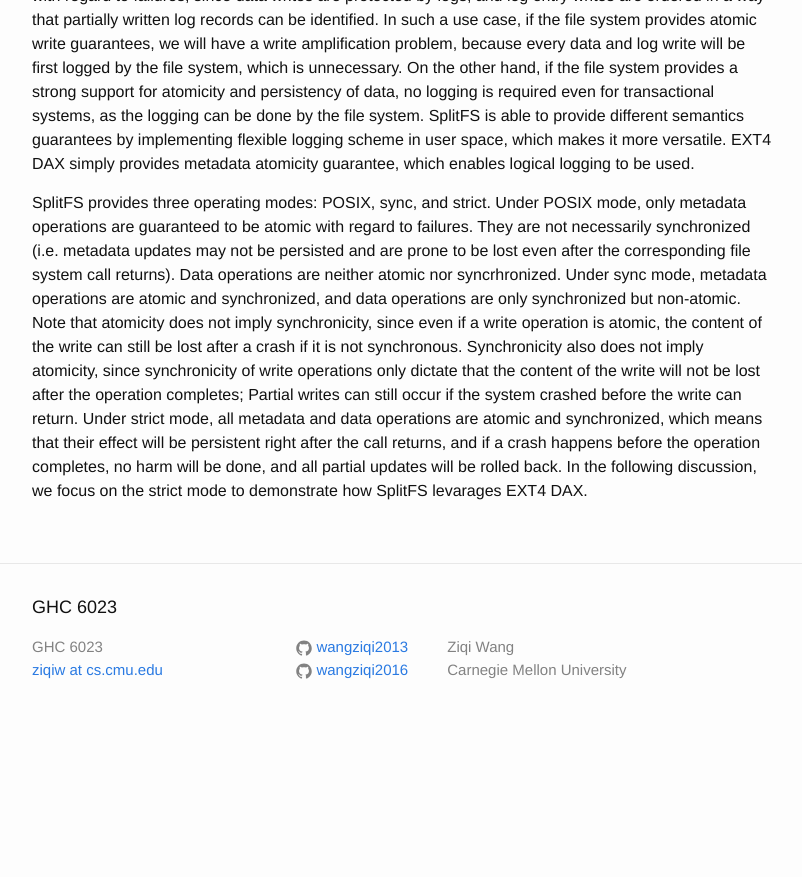
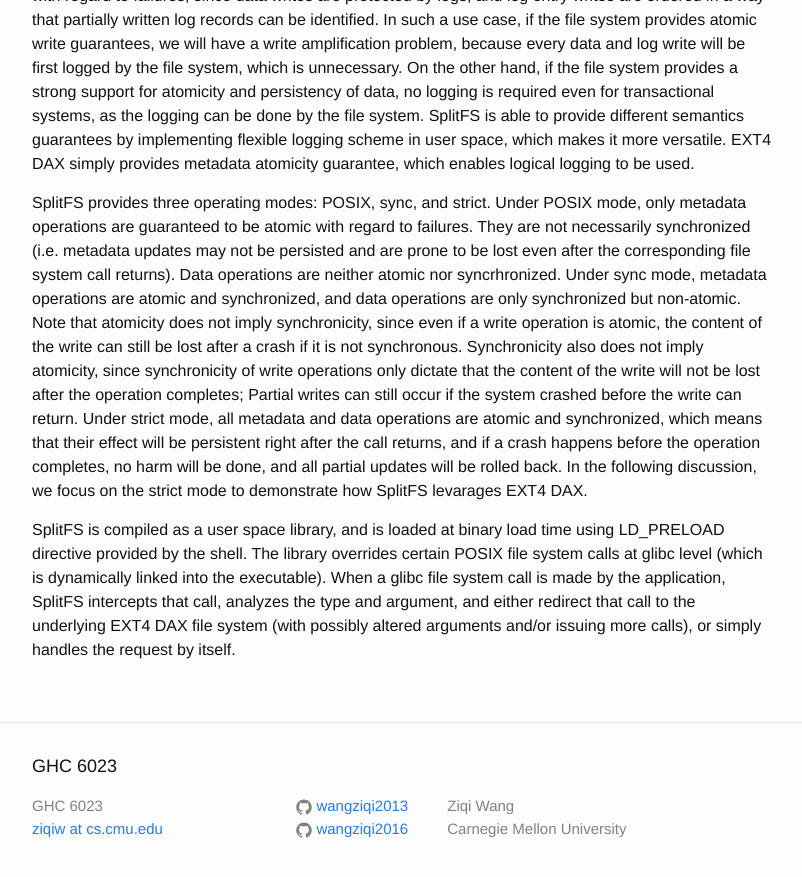
Before and after one commit to wangziqi2013/wangziqi2013.github.io, a Jekyll site: the page built from _posts/2019-11-20-splitfs.markdown, in a window 1280 px wide and 900 px high, scrolled down 1153 px. Shown: the top 877 px of the window, without its empty margins (238-1040 px from the left). Built offline with Jekyll 4.4.1, drawn with Linux system fonts in a browser that asks for light colours; before the commit the page ends 1894 px from its top, so only the background shows below that.

Commit message:
Adding user space lib

```diff
--- a/_posts/2019-11-20-splitfs.markdown
+++ b/_posts/2019-11-20-splitfs.markdown
@@ -59,3 +59,9 @@ and data operations are atomic and synchronized, which means that their effect w
 call returns, and if a crash happens before the operation completes, no harm will be done, and all partial updates
 will be rolled back. In the following discussion, we focus on the strict mode to demonstrate how SplitFS levarages
 EXT4 DAX.
+
+SplitFS is compiled as a user space library, and is loaded at binary load time using LD\_PRELOAD directive provided
+by the shell. The library overrides certain POSIX file system calls at glibc level (which is dynamically linked
+into the executable). When a glibc file system call is made by the application, SplitFS intercepts that call, analyzes
+the type and argument, and either redirect that call to the underlying EXT4 DAX file system (with possibly altered
+arguments and/or issuing more calls), or simply handles the request by itself.
```
